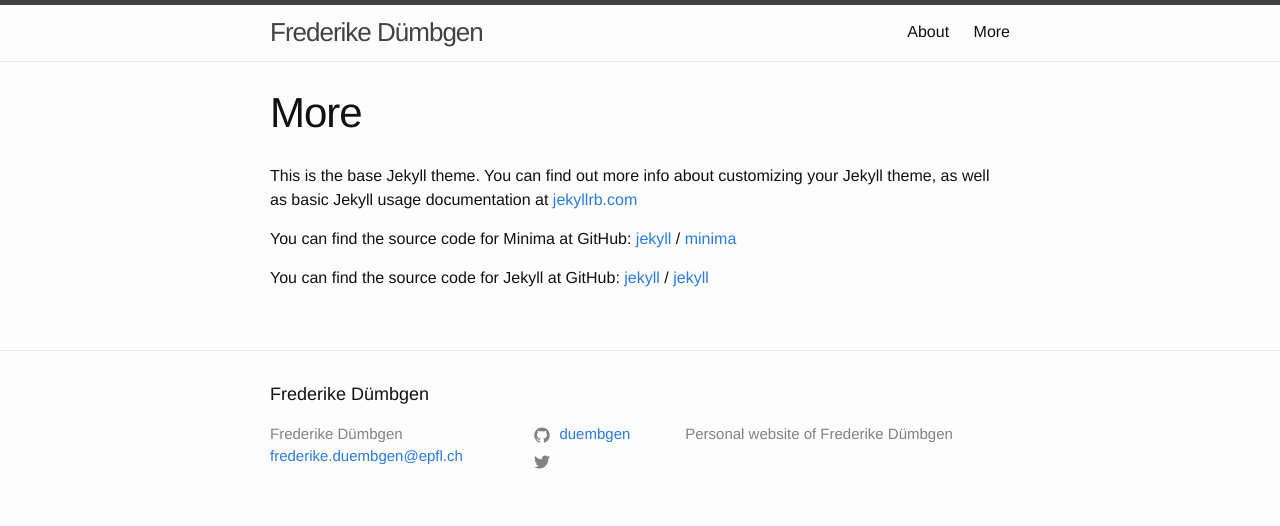
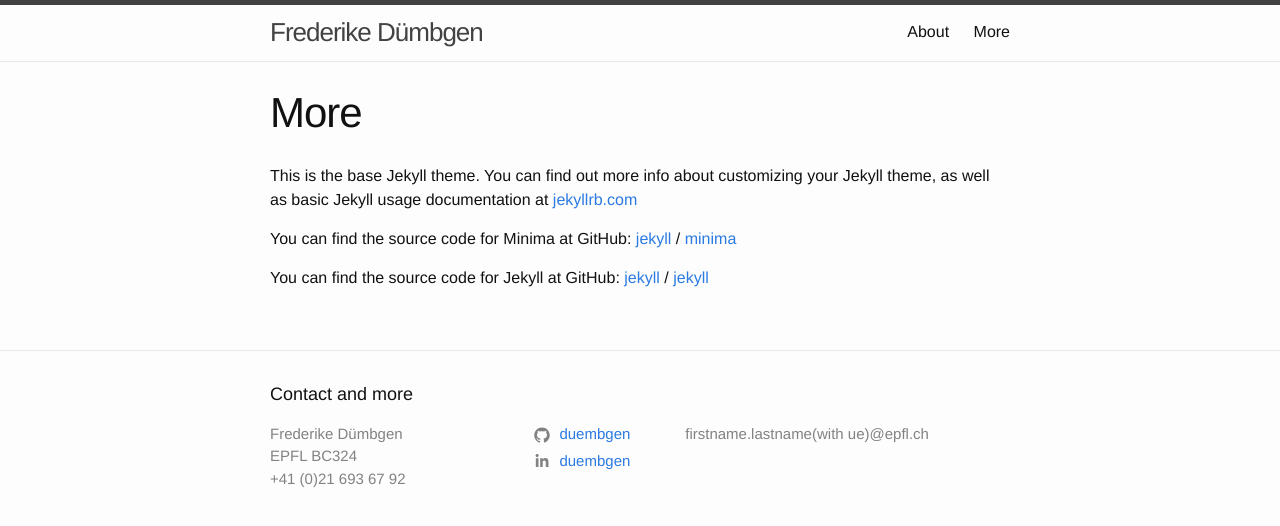
Before and after one commit to duembgen/duembgen.github.io, a Jekyll site: the page built from more.md, in a window 1280 px wide. Shown: the top 526 px of the page. Built offline with Jekyll 4.4.1, drawn with Linux system fonts in a browser that asks for light colours.

Commit message:
Adjusted header and footer.

```diff
--- a/_config.yml
+++ b/_config.yml
@@ -14,13 +14,18 @@
 # You can create any custom variable you would like, and they will be accessible
 # in the templates via {{ site.myvariable }}.
 title: Frederike Dümbgen
-email: frederike.duembgen@epfl.ch
+email: firstname.lastname(with ue)@epfl.ch
+address: EPFL BC324
+phone: "+41 (0)21 693 67 92"
 description: >- # this means to ignore newlines until "baseurl:"
-  Personal website of Frederike Dümbgen
+  Personal website
+
 baseurl: "" # the subpath of your site, e.g. /blog
 url: "http://duembgen.github.io" # the base hostname & protocol for your site, e.g. http://example.com
-twitter_username: ""
+
+#twitter_username: duembgen
 github_username:  duembgen
+linkedin_username:  duembgen
 
 # Build settings
 markdown: kramdown
--- a/_includes/footer.html
+++ b/_includes/footer.html
@@ -2,20 +2,23 @@
 
   <div class="wrapper">
 
-    <h2 class="footer-heading">{{ site.title | escape }}</h2>
+    <h2 class="footer-heading">Contact and more</h2>
 
     <div class="footer-col-wrapper">
       <div class="footer-col footer-col-1">
         <ul class="contact-list">
-          <li>
+          	<li>
             {% if site.author %}
               {{ site.author | escape }}
             {% else %}
               {{ site.title | escape }}
             {% endif %}
             </li>
-            {% if site.email %}
-            <li><a href="mailto:{{ site.email }}">{{ site.email }}</a></li>
+            {% if site.address %}
+						<li> {{ site.address | escape }} </li>
+            {% endif %}
+            {% if site.phone %}
+						<li> {{ site.phone | escape }} </li>
             {% endif %}
         </ul>
       </div>
@@ -28,6 +31,12 @@
           </li>
           {% endif %}
 
+					{% if site.linkedin_username %}
+          <li>
+            {% include icon-linkedin.html username=site.linkedin_username %}
+          </li>
+          {% endif %}
+
           {% if site.twitter_username %}
           <li>
             {% include icon-twitter.html username=site.twitter_username %}
@@ -37,7 +46,9 @@
       </div>
 
       <div class="footer-col footer-col-3">
-        <p>{{ site.description | escape }}</p>
+        <ul class="contact-list">
+        <li> {{ site.email | escape}} </li>
+        </ul>
       </div>
     </div>
 
--- a/_includes/header.html
+++ b/_includes/header.html
@@ -25,6 +25,7 @@
             <a class="page-link" href="{{ my_page.url | relative_url }}">{{ my_page.title | escape }}</a>
             {% endif %}
           {% endfor %}
+
         </div>
       </nav>
     {% endif %}
--- /dev/null
+++ b/_includes/icon-linkedin.html
@@ -0,0 +1,4 @@
+<a href="https://www.linkedin.com/in/{{ include.username }}">
+	<span class="icon  icon--linkedin">{% include icon-linkedin.svg %}</span>
+	<span class="username">{{ include.username }}</span>
+</a>
--- a/_includes/icon-twitter.html
+++ b/_includes/icon-twitter.html
@@ -1 +1,4 @@
-<a href="https://twitter.com/{{ include.username }}"><span class="icon icon--twitter">{% include icon-twitter.svg %}</span><span class="username">{{ include.username }}</span></a>
+<a href="https://twitter.com/{{ include.username }}">
+  <span class="icon icon--twitter">{% include icon-twitter.svg %}</span>
+  <span class="username">{{ include.username }}</span>
+</a>
```
Also changed, not shown: _includes/icon-github.svg, _includes/icon-linkedin.svg (added).
